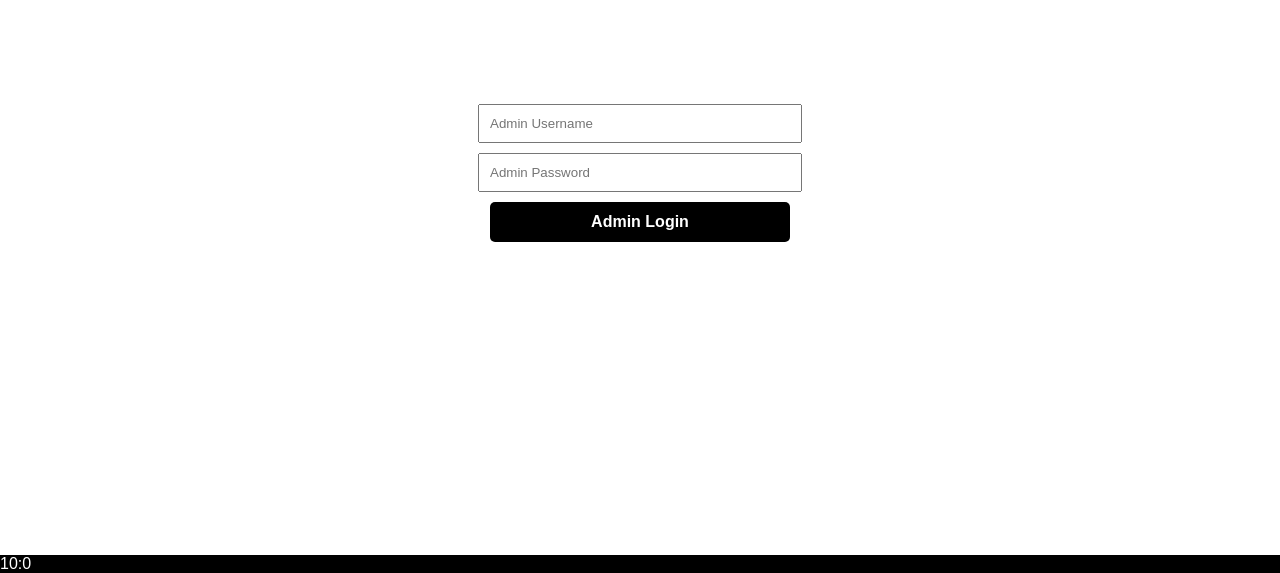
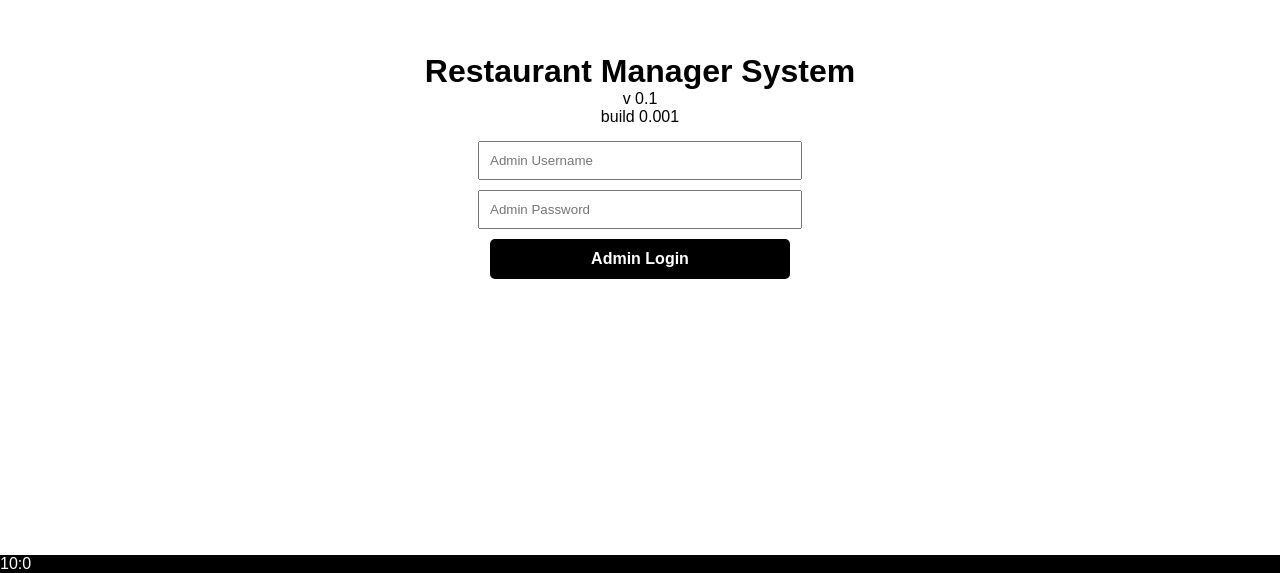
Before and after one commit to Babbudoiu/RSM-final-front, a React (Create React App) app: page / in a window 1280 px wide. Shown: the part 227-800 px from the top of the page. Built offline with nearby package versions, Linux system fonts and the light colour scheme.

Commit message:
small changes

```diff
--- a/src/pages/AdminLogin/index.js
+++ b/src/pages/AdminLogin/index.js
@@ -8,7 +8,7 @@ export const AdminLogin = ({setAdmin}) => {
     const [adminPassword, setAdminPassword] = useState();
   return (
     <LandingContainer>
-
+       <h1>Restaurant Manager System</h1><p>v 0.1</p><p>build 0.001</p>
       <FormContainer>
         <LogForm
           onSubmit={(e) => fetchAdmin(e, adminUsername, adminPassword, setAdmin)}
```
